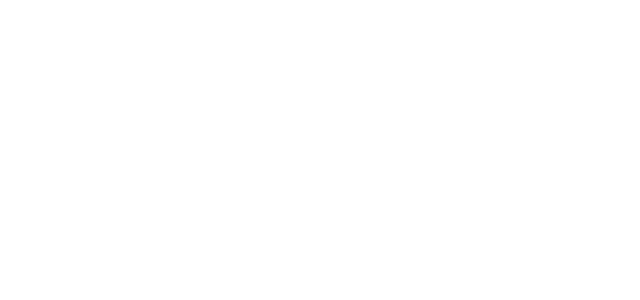
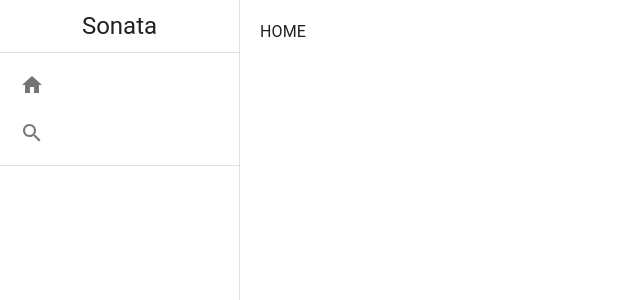
Before and after one commit to Project-Sonata/C.C., a React (Create React App) app: page / in a window 1280 px wide. Before the commit this address had no page. Shown: the top 300 px of the page, without its empty margins (0-640 px from the left). Built offline with nearby package versions, Linux system fonts and the light colour scheme.

Commit message:
Added Layout

```diff
--- a/src/App.tsx
+++ b/src/App.tsx
@@ -1,15 +1,42 @@
 import React from 'react';
-import {BrowserRouter, Routes, Route} from "react-router-dom";
+import {BrowserRouter, Route, Routes} from "react-router-dom";
+import MiniDrawer from './components/sidebar/Sidebar';
 import Login from "./login";
+import Search from "./components/search/Search";
+
+
+const Layout = ({children}: any) => {
+    return (
+        <div style={{display: 'flex'}}>
+            <MiniDrawer/>
+            <main style={{flexGrow: 1, padding: '20px'}}>
+                {children}
+            </main>
+        </div>
+    );
+};
+
+function Home() {
+    return (
+        <div>
+            HOME
+        </div>
+    );
+}
 
 function App() {
     return (
         <div className="App">
             <BrowserRouter>
-                <Routes>
-                    <Route path={"/login"} element={<Login/>}>
-                    </Route>
-                </Routes>
+
+                <Layout>
+                    <Routes>
+                        <Route path={"/"} element={<Home/>}>
+                        </Route>
+                        <Route path={"/search"} element={<Search/>}>
+                        </Route>
+                    </Routes>
+                </Layout>
             </BrowserRouter>
         </div>
     );
```
